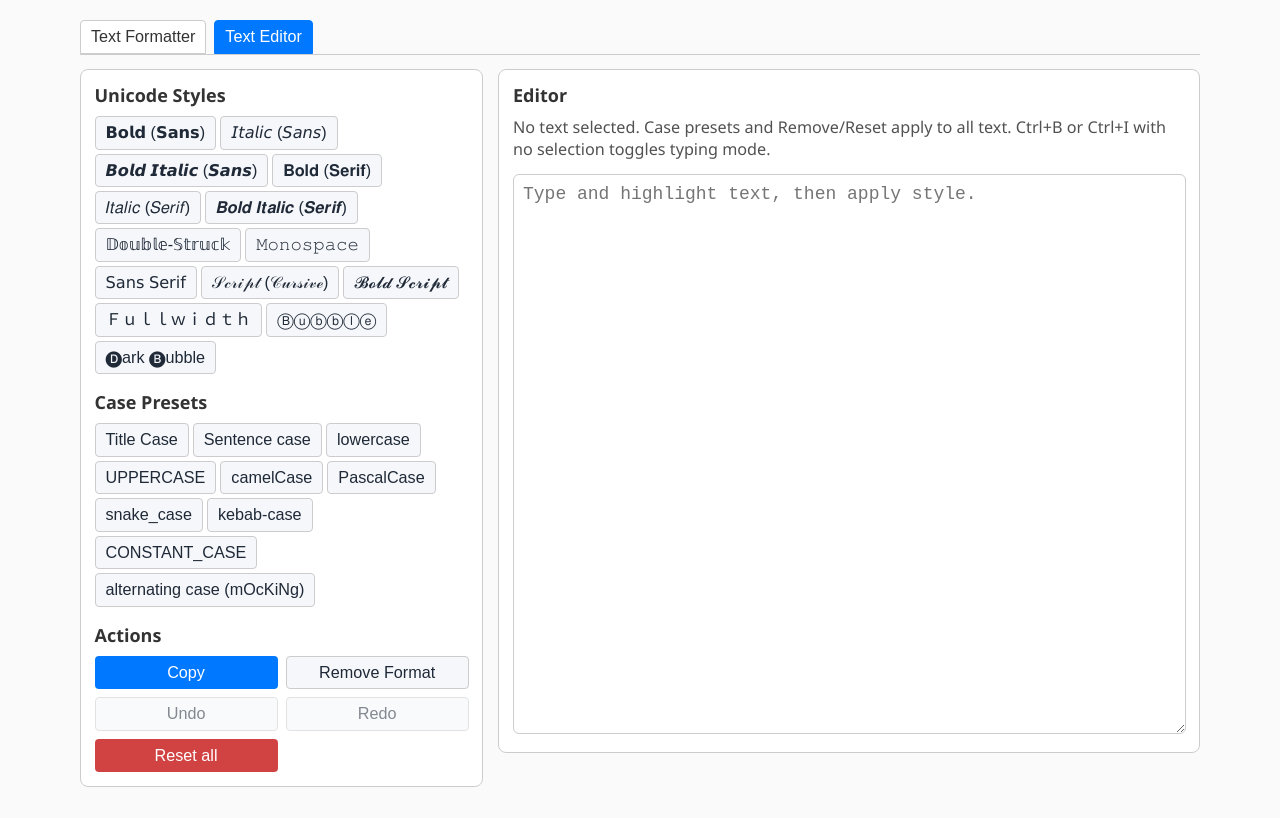
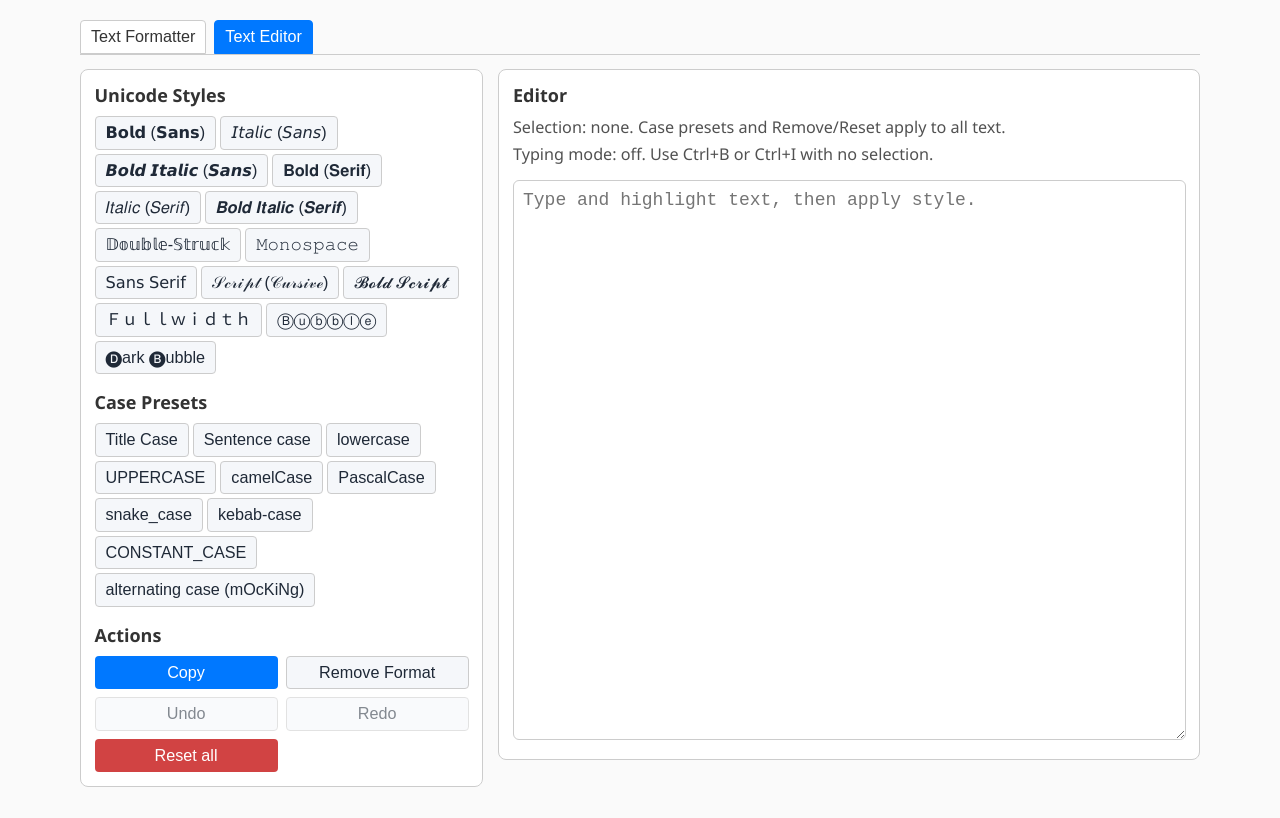
Before and after one commit to jrequiroso/text-formatter, a website: page index.html in a window 1280 px wide. Both pictures are taken after a click on the button "Text Editor". Shown: the part 113-931 px from the top of the page. Drawn offline with nearby package versions, Linux system fonts and the light colour scheme.

Commit message:
Stabilize editor status hint layout

```diff
--- a/index.html
+++ b/index.html
@@ -87,7 +87,10 @@
 
                 <section class="editor-section editor-right">
                     <h3 class="section-title">Editor</h3>
-                    <p class="scope-hint">{{ editorScopeHint }}</p>
+                    <div class="scope-hint" aria-live="polite">
+                        <p class="scope-hint-line">{{ editorSelectionHint }}</p>
+                        <p class="scope-hint-line">{{ editorTypingHint }}</p>
+                    </div>
                     <textarea
                         ref="editorTextarea"
                         class="long-editor"
--- a/main.js
+++ b/main.js
@@ -33,15 +33,17 @@ createApp({
             });
             return formatted;
         },
-        editorScopeHint() {
-            const selectionHint = this.editorSelectionLength > 0
-                ? `Applies to selected text (${this.editorSelectionLength} chars).`
-                : "No text selected. Case presets and Remove/Reset apply to all text.";
-
+        editorSelectionHint() {
+            if (this.editorSelectionLength > 0) {
+                return `Selection: ${this.editorSelectionLength} chars selected.`;
+            }
+            return "Selection: none. Case presets and Remove/Reset apply to all text.";
+        },
+        editorTypingHint() {
             if (this.activeTypingStyle) {
-                return `${selectionHint} Typing mode: ${this.activeTypingStyle}.`;
+                return `Typing mode: ${this.activeTypingStyle}.`;
             }
-            return `${selectionHint} Ctrl+B or Ctrl+I with no selection toggles typing mode.`;
+            return "Typing mode: off. Use Ctrl+B or Ctrl+I with no selection.";
         },
         canUndo() {
             return this.historyIndex > 0;
--- a/style.css
+++ b/style.css
@@ -184,6 +184,13 @@ button:hover {
     margin: 0 0 0.75rem;
     font-size: 0.9rem;
     opacity: 0.85;
+    display: grid;
+    gap: 0.15rem;
+    min-height: 2.8rem;
+}
+
+#text-editor-container .scope-hint-line {
+    margin: 0;
 }
 
 #text-editor-container .editor-right textarea.long-editor {
```
